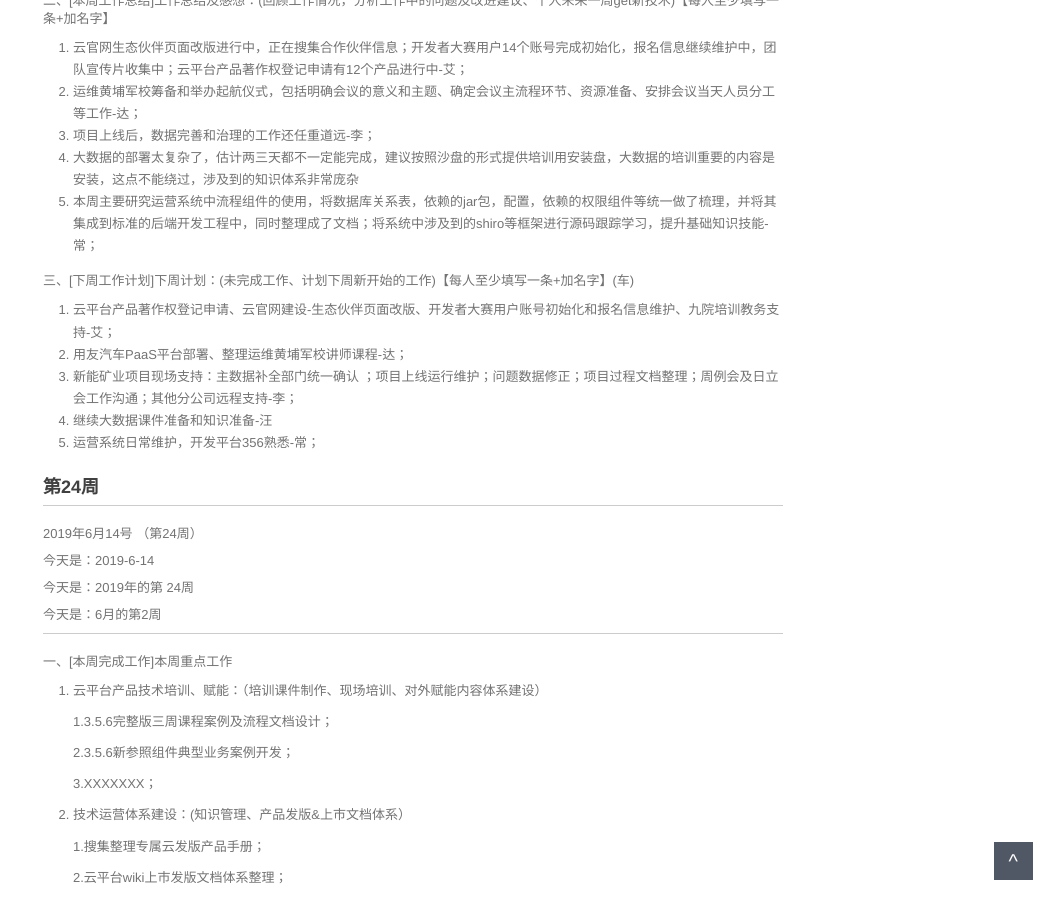
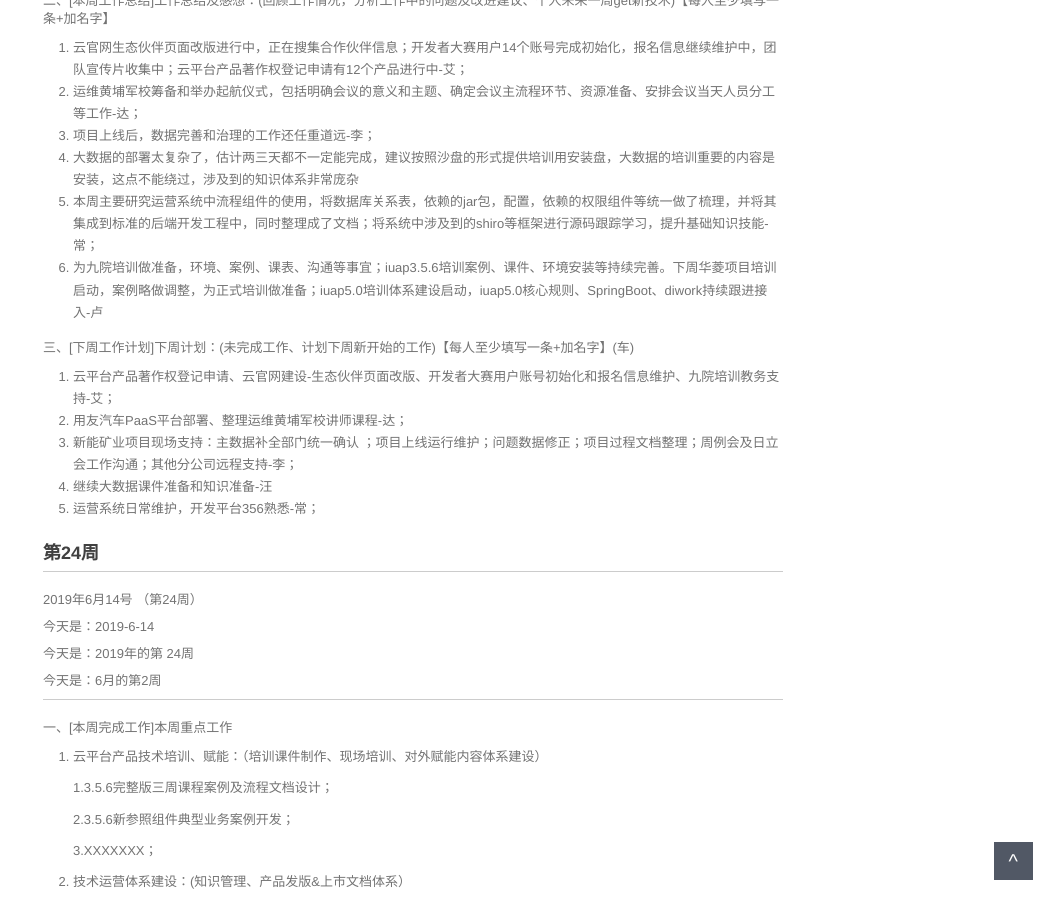
Before and after one commit to walllFlower/blog, a Jekyll site: the page built from _posts/2018-07-17-day_report_cxz.md, in a window 1280 px wide and 900 px high, scrolled down 1350 px. Shown: the whole window, without its empty margins (227-1280 px from the left). Built offline with Jekyll 4.4.1, drawn with Linux system fonts in a browser that asks for light colours; comment, search, counter and statistics services are not loaded; some of the changed text lies outside the part shown.

Commit message:
Update 2018-07-17-day_report_cxz.md

```diff
--- a/_posts/2018-07-17-day_report_cxz.md
+++ b/_posts/2018-07-17-day_report_cxz.md
@@ -25,9 +25,9 @@ categories: 技术运营工作周报
 
 1. 云平台产品技术培训、赋能：（培训课件制作、现场培训、对外赋能内容体系建设）
 
-    1.XXXXXXX；
-
-    2.XXXXXXX；
+    1.iuap5.0培训工作启动，收集资料，构建培训体系；
+
+    2.iuap3.5.6培训课程、案例、体系建设基本完成；
 
     3.XXXXXXX；
 
@@ -82,6 +82,7 @@ categories: 技术运营工作周报
 3. 项目上线后，数据完善和治理的工作还任重道远-李；
 4. 大数据的部署太复杂了，估计两三天都不一定能完成，建议按照沙盘的形式提供培训用安装盘，大数据的培训重要的内容是安装，这点不能绕过，涉及到的知识体系非常庞杂
 5. 本周主要研究运营系统中流程组件的使用，将数据库关系表，依赖的jar包，配置，依赖的权限组件等统一做了梳理，并将其集成到标准的后端开发工程中，同时整理成了文档；将系统中涉及到的shiro等框架进行源码跟踪学习，提升基础知识技能-常；
+6. 为九院培训做准备，环境、案例、课表、沟通等事宜；iuap3.5.6培训案例、课件、环境安装等持续完善。下周华菱项目培训启动，案例略做调整，为正式培训做准备；iuap5.0培训体系建设启动，iuap5.0核心规则、SpringBoot、diwork持续跟进接入-卢
 
 三、[下周工作计划]下周计划：(未完成工作、计划下周新开始的工作)【每人至少填写一条+加名字】(车)
 
```
